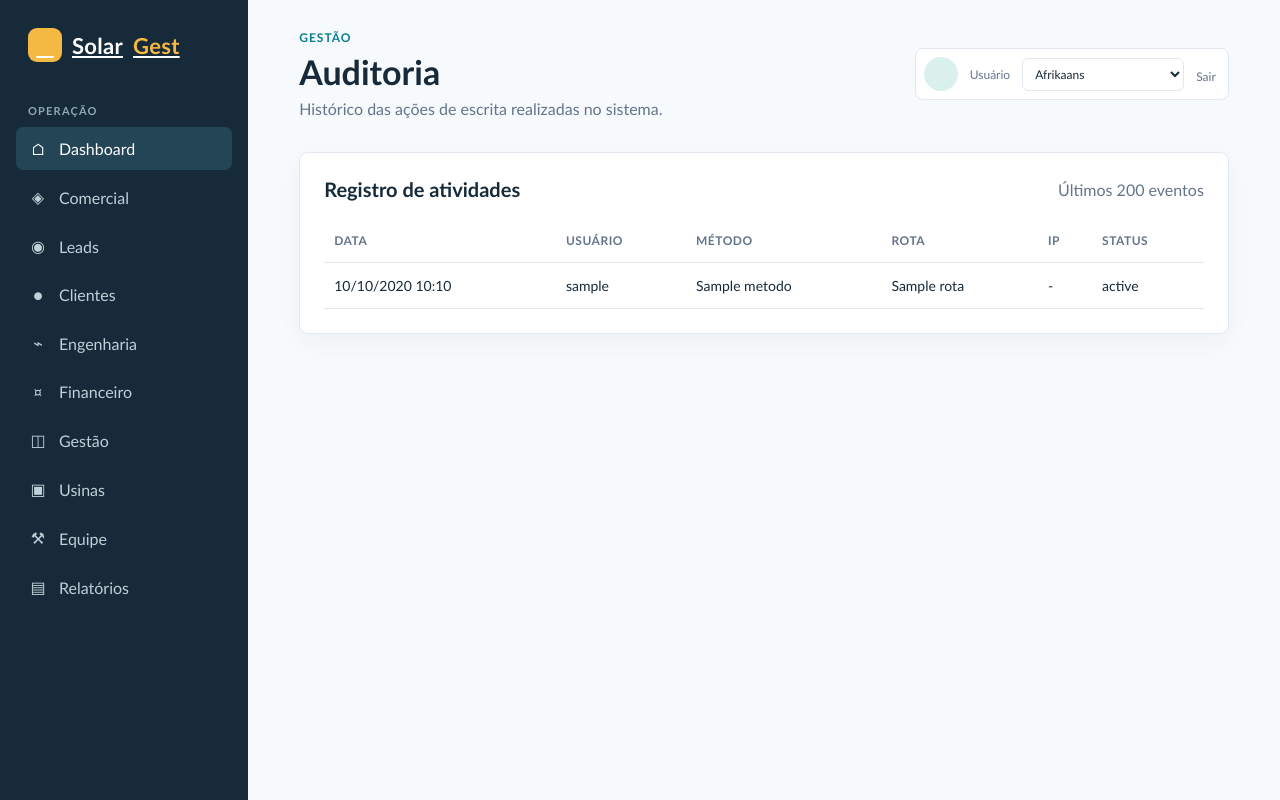
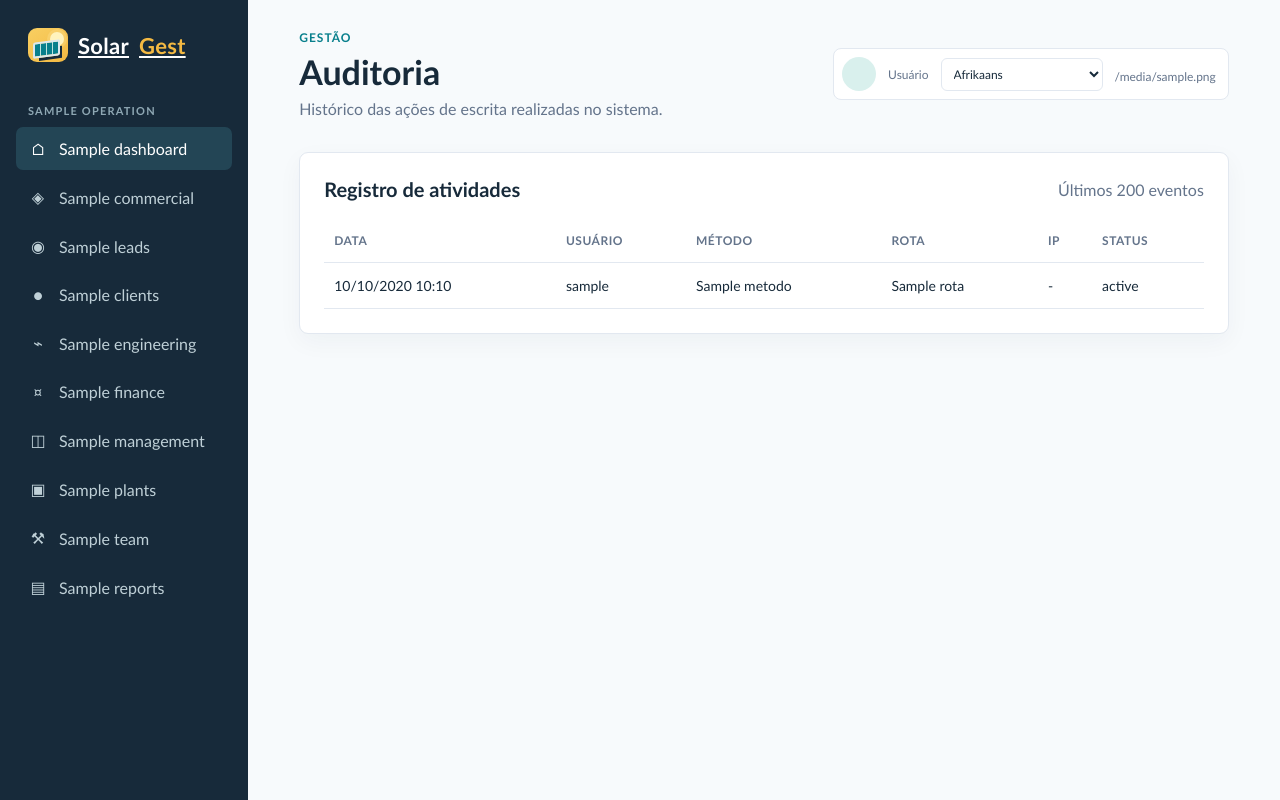
Before and after one commit to alandioneidev-ops/Solar-Gest, a Django app: template templates/auditoria.html in a window 1280 px wide. Run offline with Django 5.2, Linux system fonts and the light colour scheme; the template is opened without the code that fills it: most values are stand-ins (such as "Sample title", 1, 10 or a date in 2020).

Commit message:
Improve localization and navigation

```diff
--- a/config/settings.py
+++ b/config/settings.py
@@ -25,7 +25,7 @@
 # SECURITY WARNING: don't run with debug turned on in production!
 DEBUG = True
 
-ALLOWED_HOSTS = []
+ALLOWED_HOSTS = ['127.0.0.1', 'localhost', '192.168.1.160']
 
 
 # Application definition
@@ -64,6 +64,8 @@
                 'django.template.context_processors.request',
                 'django.contrib.auth.context_processors.auth',
                 'django.contrib.messages.context_processors.messages',
+                'django.template.context_processors.i18n',
+                'core.context_processors.ui',
             ],
         },
     },
--- a/core/urls.py
+++ b/core/urls.py
@@ -14,7 +14,7 @@
     comissoes, contas_pagar, contas_receber, financeiro, fluxo_caixa,
     nova_comissao, nova_conta_pagar, nova_conta_receber,
 )
-from .views import auditoria, configuracoes, exportar_relatorio, gestao, relatorios
+from .views import auditoria, configuracoes, equipe, exportar_relatorio, gestao, relatorios, usinas
 
 
 urlpatterns = [
@@ -55,6 +55,8 @@
     path("gestao/relatorios/exportar/", exportar_relatorio, name="exportar_relatorio"),
     path("gestao/auditoria/", auditoria, name="auditoria"),
     path("gestao/configuracoes/", configuracoes, name="configuracoes"),
+    path("usinas/", usinas, name="usinas"),
+    path("equipe/", equipe, name="equipe"),
     path("login/", auth_views.LoginView.as_view(template_name="login.html"), name="login"),
     path("logout/", auth_views.LogoutView.as_view(), name="logout"),
 ]
--- a/templates/base.html
+++ b/templates/base.html
@@ -13,7 +13,9 @@
         .app { min-height: 100vh; display: flex; }
         .sidebar { width: 248px; flex: 0 0 248px; padding: 28px 16px; background: var(--ink); color: #dce8ed; }
         .brand { display: flex; align-items: center; gap: 10px; margin: 0 12px 42px; color: var(--white); font-size: 22px; font-weight: 800; letter-spacing: .3px; }
-        .brand-mark { display: grid; place-items: center; width: 34px; height: 34px; border-radius: 9px; background: var(--sun); color: var(--ink); }
+        .brand-mark { position: relative; display: block; width: 40px; height: 34px; overflow: hidden; border-radius: 9px; background: linear-gradient(145deg, #f8cf62, #f4b942); }
+        .brand-sun { position: absolute; top: 4px; right: 4px; width: 14px; height: 14px; border-radius: 50%; background: #fff3bd; box-shadow: 0 0 0 3px rgba(255, 243, 189, .2); }
+        .brand-panel { position: absolute; left: 5px; bottom: 5px; width: 27px; height: 16px; transform: skewY(-8deg); border: 2px solid #dce8ed; border-radius: 2px; background: repeating-linear-gradient(90deg, #087f8c 0 5px, #bde4df 5px 6px), repeating-linear-gradient(0deg, transparent 0 5px, #bde4df 5px 6px); box-shadow: 4px 5px 0 -2px var(--ink); }
         .brand span { color: var(--sun); }
         .nav-label { margin: 0 12px 10px; color: #8fa8b4; font-size: 11px; font-weight: 700; letter-spacing: 1.2px; text-transform: uppercase; }
         .nav { display: grid; gap: 5px; }
@@ -50,19 +52,19 @@
 <body>
 <div class="app">
     <aside class="sidebar">
-        <a class="brand" href="{% url 'inicio' %}"><span class="brand-mark">☼</span> Solar<span>Gest</span></a>
-        <p class="nav-label">Operação</p>
+        <a class="brand" href="{% url 'inicio' %}"><span class="brand-mark" aria-hidden="true"><span class="brand-sun"></span><span class="brand-panel"></span></span> Solar<span>Gest</span></a>
+        <p class="nav-label">{{ ui.operation }}</p>
         <nav class="nav" aria-label="Navegação principal">
-            <a class="active" href="{% url 'inicio' %}"><span class="nav-icon">⌂</span> Dashboard</a>
-            <a href="{% url 'comercial' %}"><span class="nav-icon">◈</span> Comercial</a>
-            <a href="{% url 'leads' %}"><span class="nav-icon">◉</span> Leads</a>
-            <a href="{% url 'novo_cliente' %}"><span class="nav-icon">●</span> Clientes</a>
-            <a href="{% url 'engenharia' %}"><span class="nav-icon">⌁</span> Engenharia</a>
-            <a href="{% url 'financeiro' %}"><span class="nav-icon">¤</span> Financeiro</a>
-            <a href="{% url 'gestao' %}"><span class="nav-icon">◫</span> Gestão</a>
-            <a href="#"><span class="nav-icon">▣</span> Usinas</a>
-            <a href="#"><span class="nav-icon">⚒</span> Equipe</a>
-            <a href="#"><span class="nav-icon">▤</span> Relatórios</a>
+            <a class="active" href="{% url 'inicio' %}"><span class="nav-icon">⌂</span> {{ ui.dashboard }}</a>
+            <a href="{% url 'comercial' %}"><span class="nav-icon">◈</span> {{ ui.commercial }}</a>
+            <a href="{% url 'leads' %}"><span class="nav-icon">◉</span> {{ ui.leads }}</a>
+            <a href="{% url 'novo_cliente' %}"><span class="nav-icon">●</span> {{ ui.clients }}</a>
+            <a href="{% url 'engenharia' %}"><span class="nav-icon">⌁</span> {{ ui.engineering }}</a>
+            <a href="{% url 'financeiro' %}"><span class="nav-icon">¤</span> {{ ui.finance }}</a>
+            <a href="{% url 'gestao' %}"><span class="nav-icon">◫</span> {{ ui.management }}</a>
+            <a href="{% url 'usinas' %}"><span class="nav-icon">▣</span> {{ ui.plants }}</a>
+            <a href="{% url 'equipe' %}"><span class="nav-icon">⚒</span> {{ ui.team }}</a>
+            <a href="{% url 'relatorios' %}"><span class="nav-icon">▤</span> {{ ui.reports }}</a>
         </nav>
     </aside>
     <main class="main">
@@ -71,8 +73,8 @@
             <div class="account">
                 <span class="avatar">{{ user.username|first|upper }}</span>
                 <span><span class="account-name">{{ user.get_full_name|default:user.username }}</span><span class="account-role">{% if user.is_superuser %}Administrador{% elif user.perfil %}{{ user.perfil.get_cargo_display }}{% else %}Usuário{% endif %}</span></span>
-                <form class="language-form" action="{% url 'set_language' %}" method="post">{% csrf_token %}<input type="hidden" name="next" value="{{ request.get_full_path }}"><label class="sr-only" for="language-select">Idioma</label><select class="language-select" id="language-select" name="language" onchange="this.form.submit()">{% get_current_language as CURRENT_LANGUAGE %}{% get_available_languages as AVAILABLE_LANGUAGES %}{% for code, name in AVAILABLE_LANGUAGES %}<option value="{{ code }}"{% if code == CURRENT_LANGUAGE %} selected{% endif %}>{{ name }}</option>{% endfor %}</select></form>
-                <form method="post" action="{% url 'logout' %}">{% csrf_token %}<button class="logout" type="submit">Sair</button></form>
+                <form class="language-form" action="{% url 'set_language' %}" method="post">{% csrf_token %}<input type="hidden" name="next" value="{{ request.get_full_path }}"><label class="sr-only" for="language-select">{{ ui.language }}</label><select class="language-select" id="language-select" name="language" onchange="this.form.submit()">{% get_current_language as CURRENT_LANGUAGE %}{% get_available_languages as AVAILABLE_LANGUAGES %}{% for code, name in AVAILABLE_LANGUAGES %}<option value="{{ code }}"{% if code == CURRENT_LANGUAGE %} selected{% endif %}>{{ name }}</option>{% endfor %}</select></form>
+                <form method="post" action="{% url 'logout' %}">{% csrf_token %}<button class="logout" type="submit">{{ ui.logout }}</button></form>
             </div>
         </header>
         {% block content %}{% endblock %}
--- a/templates/login.html
+++ b/templates/login.html
@@ -8,12 +8,12 @@
         :root { --ink: #172a3a; --muted: #64748b; --line: #dbe5e9; --sun: #f4b942; --teal: #087f8c; }
         * { box-sizing: border-box; } body { min-height: 100vh; display: grid; place-items: center; margin: 0; padding: 20px; background: #edf5f3; color: var(--ink); font-family: "Trebuchet MS", "Segoe UI", sans-serif; }
         .login { width: min(100%, 420px); padding: 38px; border: 1px solid var(--line); border-radius: 10px; background: #fff; box-shadow: 0 18px 50px rgba(23,42,58,.09); }
-        .brand { display: flex; align-items: center; gap: 10px; margin-bottom: 30px; font-size: 24px; font-weight: 800; } .mark { display: grid; place-items: center; width: 38px; height: 38px; border-radius: 9px; background: var(--sun); } .brand span:last-child { color: var(--teal); }
+        .brand { display: flex; align-items: center; gap: 10px; margin-bottom: 30px; font-size: 24px; font-weight: 800; } .mark { position: relative; display: block; width: 44px; height: 38px; overflow: hidden; border-radius: 9px; background: linear-gradient(145deg, #f8cf62, #f4b942); } .mark-sun { position: absolute; top: 4px; right: 5px; width: 16px; height: 16px; border-radius: 50%; background: #fff3bd; box-shadow: 0 0 0 3px rgba(255, 243, 189, .2); } .mark-panel { position: absolute; left: 6px; bottom: 6px; width: 30px; height: 17px; transform: skewY(-8deg); border: 2px solid var(--white); border-radius: 2px; background: repeating-linear-gradient(90deg, #087f8c 0 5px, #bde4df 5px 6px), repeating-linear-gradient(0deg, transparent 0 5px, #bde4df 5px 6px); box-shadow: 4px 5px 0 -2px var(--ink); } .brand span:last-child { color: var(--teal); }
         h1 { margin: 0 0 8px; font-size: 26px; } .intro { margin: 0 0 28px; color: var(--muted); }
         form { display: grid; gap: 17px; } label { display: grid; gap: 7px; font-size: 13px; font-weight: 800; } input { width: 100%; padding: 13px; border: 1px solid #cbd5e1; border-radius: 6px; font: inherit; } input:focus { outline: 2px solid #bde4df; border-color: var(--teal); }
         button { margin-top: 5px; padding: 13px; border: 0; border-radius: 7px; background: var(--sun); color: var(--ink); font: inherit; font-weight: 800; cursor: pointer; } button:hover { filter: brightness(.96); }
         .error { padding: 10px; border-radius: 6px; background: #fff1f1; color: #a33a3a; font-size: 13px; }
     </style>
-</head>
-<body><main class="login"><div class="brand"><span class="mark">☼</span> Solar<span>Gest</span></div><h1>Bem-vindo de volta</h1><p class="intro">Entre para acompanhar a operação da sua empresa.</p>{% if form.errors %}<p class="error">Usuário ou senha inválidos. Tente novamente.</p>{% endif %}<form method="post">{% csrf_token %}<label for="id_username">Usuário<input id="id_username" name="username" type="text" autocomplete="username" required autofocus></label><label for="id_password">Senha<input id="id_password" name="password" type="password" autocomplete="current-password" required></label><input type="hidden" name="next" value="{{ next }}"><button type="submit">Entrar no Solar Gest</button></form></main></body>
+    </head>
+    <body><main class="login"><div class="brand"><span class="mark" aria-hidden="true"><span class="mark-sun"></span><span class="mark-panel"></span></span> Solar<span>Gest</span></div><h1>Bem-vindo de volta</h1><p class="intro">Entre para acompanhar a operação da sua empresa.</p>{% if form.errors %}<p class="error">Usuário ou senha inválidos. Tente novamente.</p>{% endif %}<form method="post">{% csrf_token %}<label for="id_username">Usuário<input id="id_username" name="username" type="text" autocomplete="username" required autofocus></label><label for="id_password">Senha<input id="id_password" name="password" type="password" autocomplete="current-password" required></label><input type="hidden" name="next" value="{{ next }}"><button type="submit">Entrar no Solar Gest</button></form></main></body>
 </html>
```
Also changed, not shown: core/context_processors.py (added, +47 -0 lines), core/views.py (+18 -0 lines), templates/gestao_lista.html (added, +14 -0 lines).
